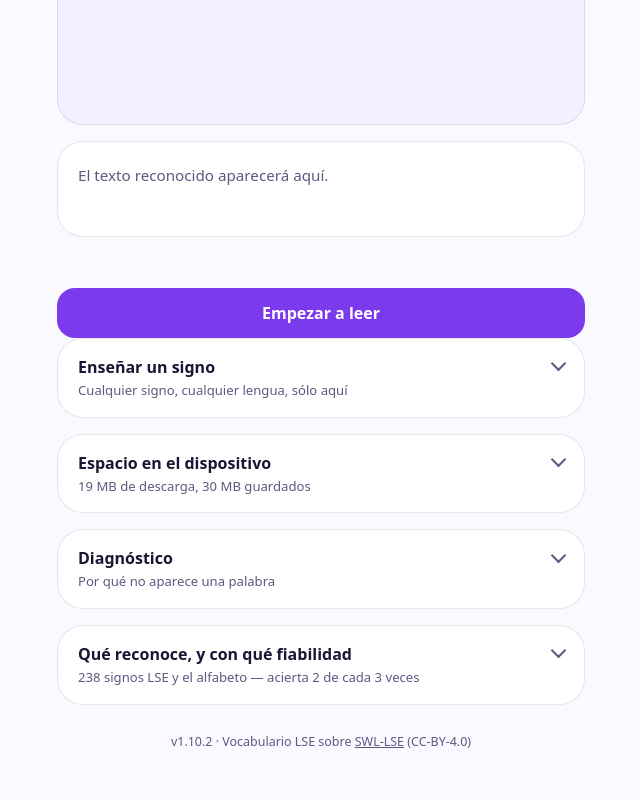
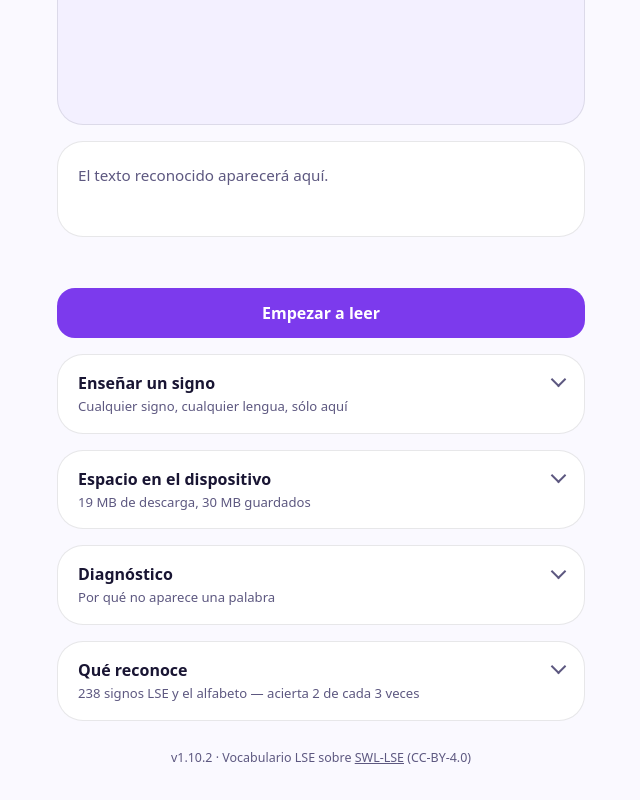
Before and after one commit to Endika/esku, a website built with Vite: page index.html in a window 1280 px wide. Shown: the part 676-1476 px from the top of the page, without its empty margins (319-959 px from the left). Built offline with nearby package versions, Linux system fonts and the light colour scheme.

Commit message:
fix(ui): separar la barra de la primera tarjeta y acortar el título más largo

```diff
--- a/src/presentation/App.ts
+++ b/src/presentation/App.ts
@@ -89,7 +89,7 @@ export function renderApp(root: HTMLElement): void {
     -->
     <details class="card">
       <summary class="card__summary">
-        <h2 class="card__title">Qué reconoce, y con qué fiabilidad</h2>
+        <h2 class="card__title">Qué reconoce</h2>
         <span class="card__note">238 signos LSE y el alfabeto — acierta 2 de cada 3 veces</span>
       </summary>
 
--- a/src/presentation/styles/global.css
+++ b/src/presentation/styles/global.css
@@ -312,6 +312,8 @@ details[open] > .card__summary::after {
 
 .actions--bar {
   margin-top: 0;
+  /* The first collapsed card sits right under it, and without this they read as one block. */
+  margin-bottom: var(--gap);
 }
 
 /*
```
